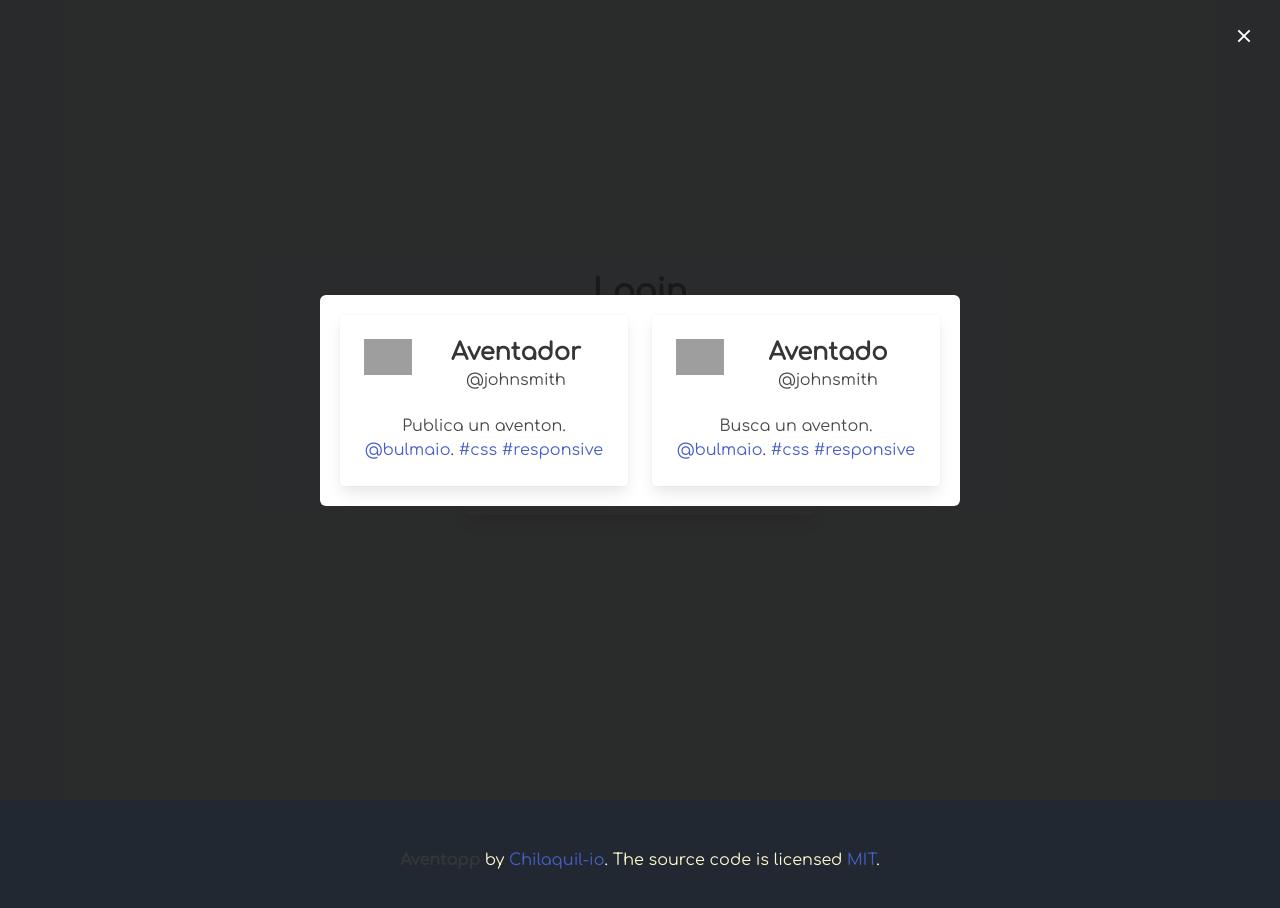
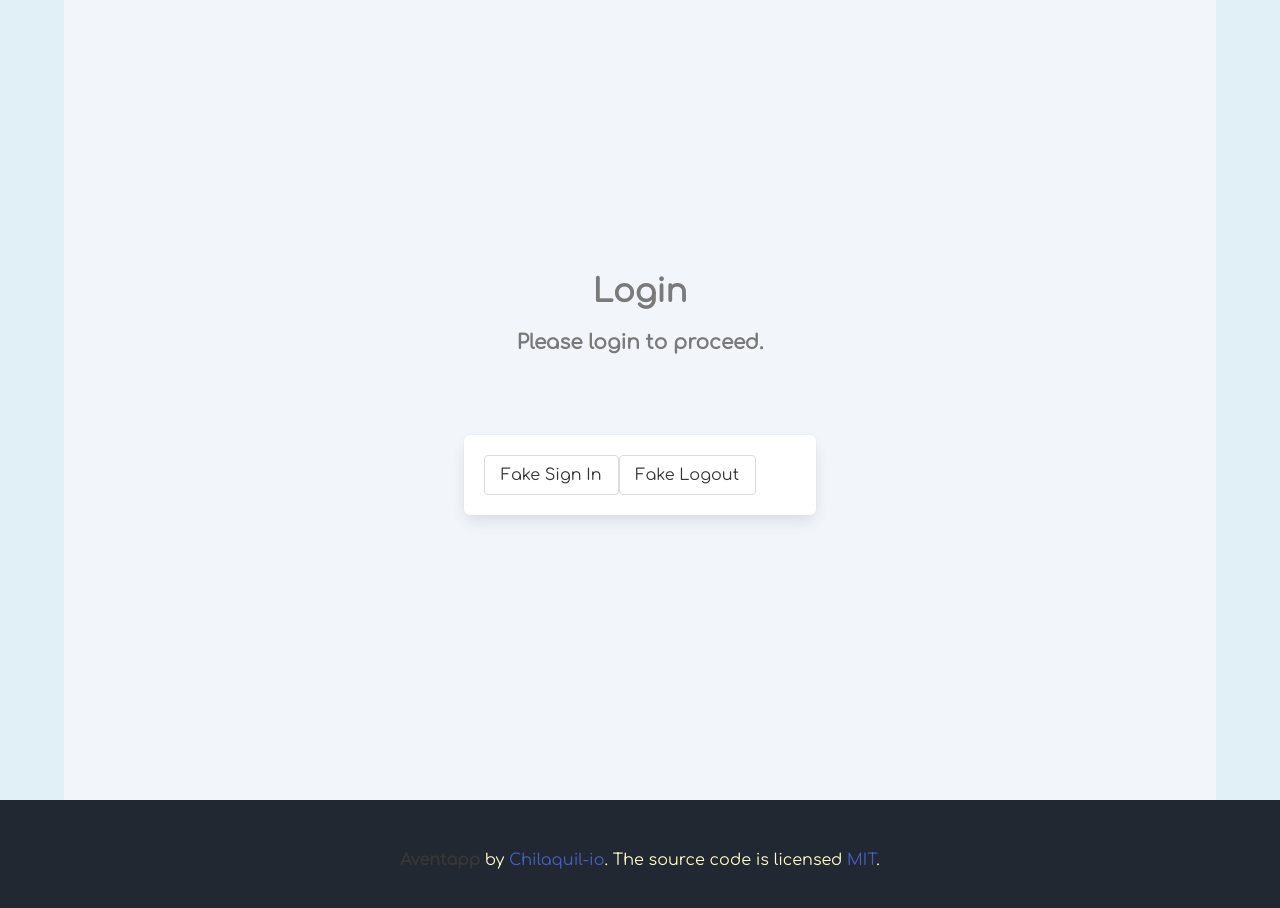
Before and after one commit to chilaquil-io/aventapp-vue-client, a Vue app: page /#/login in a window 1280 px wide. Shown: the top 908 px of the page. Built offline with nearby package versions, Linux system fonts and the light colour scheme; grey boxes are pictures that could not be loaded.

Commit message:
Se corrige falso positibo al cerrar el modal con los roles

```diff
--- a/src/components/RoleDecisionDialog.vue
+++ b/src/components/RoleDecisionDialog.vue
@@ -1,5 +1,5 @@
 <template>
-  <div class="modal is-active" v-bind:class="isActive">
+  <div class="modal" v-bind:class="{'is-active': isActive}">
     <div class="modal-background"></div>
     <div class="modal-content">
       <div class="box">
@@ -68,16 +68,17 @@ export default {
   }),
   methods: {
     closeModal() {
-      this.$el.classList.remove('is-active');
+      //this.$el.classList.remove('is-active');
+      this.$store.dispatch('toggleModal', false);
     },
     goTo(path) {
-      this.$el.classList.remove('is-active');
+      this.$store.dispatch('toggleModal', false);
       this.$router.push(path);
     },
   },
   computed: {
     isActive() {
-      return { 'is-active': this.$store.state.authenticated };
+      return this.$store.state.isModalVisible;
     },
   },
 };
--- a/src/components/SignIn.vue
+++ b/src/components/SignIn.vue
@@ -45,6 +45,7 @@ export default {
   methods: {
     ...mapActions(['login', 'logout']),
     fakeSignIn() {
+      this.$store.dispatch('toggleModal', true);
       this.login('email', 'password');
     },
     onSignIn(googleUser) {
--- a/src/store.js
+++ b/src/store.js
@@ -14,6 +14,7 @@ export default new Vuex.Store({
   state: {
     authenticated: false,
     user: null,
+    isModalVisible: false,
   },
   mutations: {
     authenticate(state, payload) {
@@ -23,8 +24,14 @@ export default new Vuex.Store({
     createUser(state, payload) {
       state.user = payload;
     },
+    toggleModal(state, payload) {
+      state.isModalVisible = payload;
+    }
   },
   actions: {
+    toggleModal({ dispatch, commit }, visibility) {
+      commit('toggleModal', visibility);
+    },
     async login({ dispatch, commit }, { username, password }) {
       try {
         const user = await userService.login(username, password);
--- a/src/views/ItineraryDashboard/index.vue
+++ b/src/views/ItineraryDashboard/index.vue
@@ -9,7 +9,6 @@
         </div>
       </section>
     </div>
-    <app-footer></app-footer>
   </div>
 </template>
 
@@ -18,7 +17,6 @@
 import Searcher from '@/components/Searcher.vue';
 import AventonCard from '@/components/AventonCard.vue';
 import AppNavbar from '@/layout/AppNavbar.vue';
-import AppFooter from '@/layout/AppFooter.vue';
 
 export default {
   name: 'ItineraryDashboard',
@@ -33,7 +31,6 @@ export default {
   },
   components: {
     'app-navbar': AppNavbar,
-    'app-footer': AppFooter,
     'aventon-card': AventonCard,
     Searcher,
   },
```
